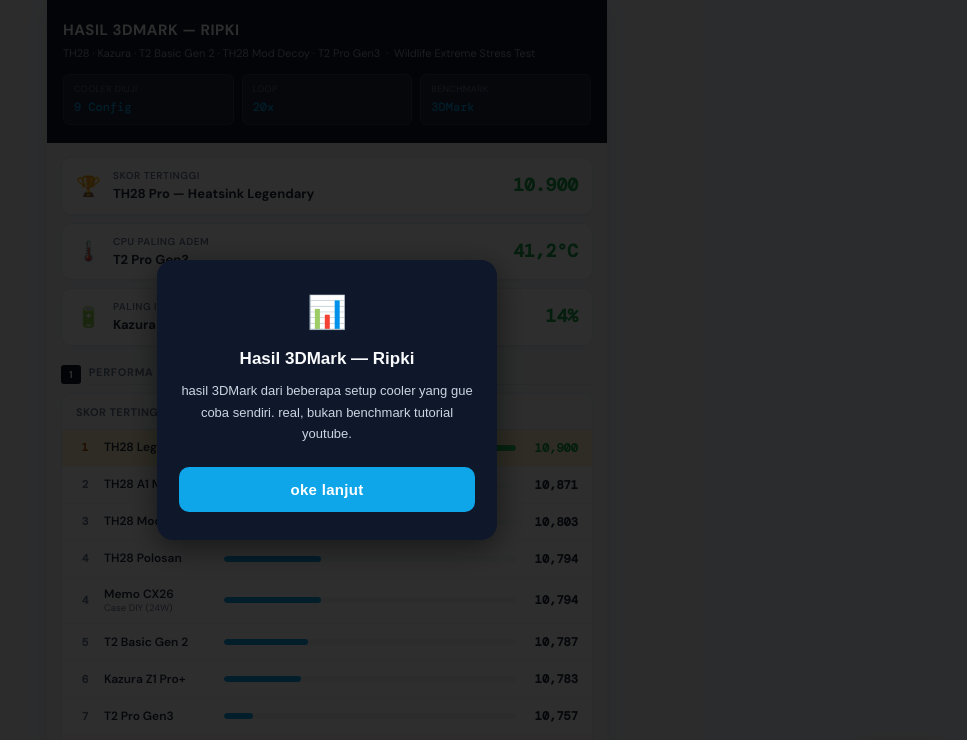
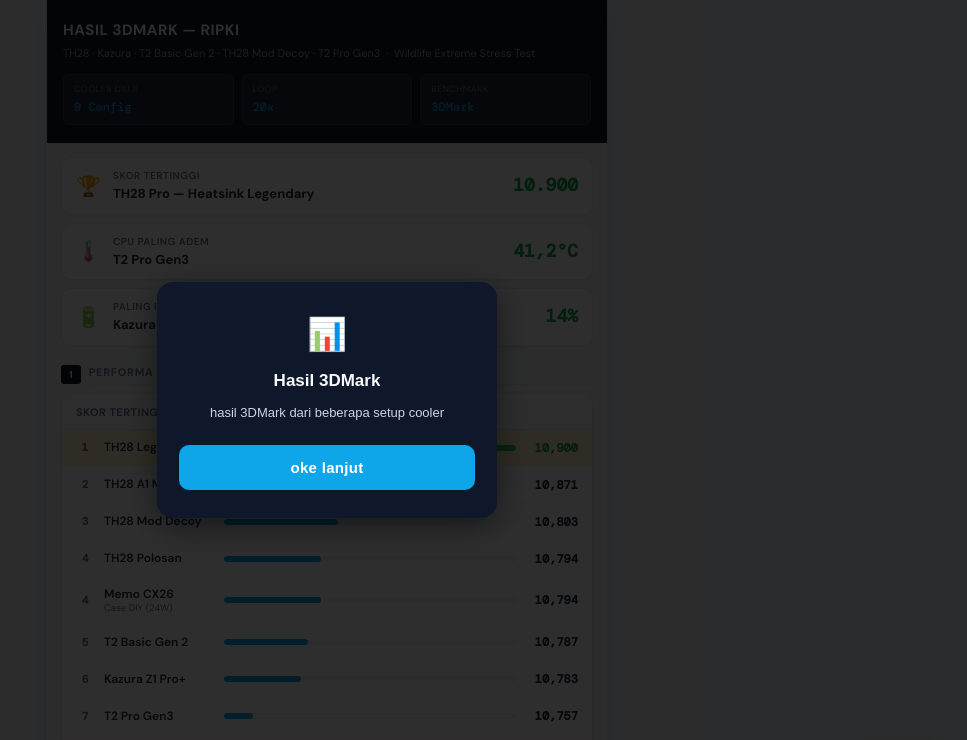
Before and after one commit to RIFQIBOTZ/3dmark, a plain HTML site: page index.html in a window 1280 px wide. Shown: the top 740 px of the page, without its empty margins (313-1280 px from the left). Drawn offline with nearby package versions, Linux system fonts and the light colour scheme.

Commit message:
rename text

```diff
--- a/index.html
+++ b/index.html
@@ -224,10 +224,10 @@ body {
         icon.textContent = "📊";
         var title = document.createElement("h2");
         title.style.cssText = "font-size:17px;font-weight:700;margin:0 0 10px;line-height:1.3";
-        title.textContent = "Hasil 3DMark — Ripki";
+        title.textContent = "Hasil 3DMark";
         var desc = document.createElement("p");
         desc.style.cssText = "font-size:13px;line-height:1.65;color:#cbd5e1;margin:0 0 22px";
-        desc.textContent = "hasil 3DMark dari beberapa setup cooler yang gue coba sendiri. real, bukan benchmark tutorial youtube.";
+        desc.textContent = "hasil 3DMark dari beberapa setup cooler";
         var btn = document.createElement("button");
         btn.style.cssText = "width:100%;padding:14px;border:none;border-radius:10px;background:#0ea5e9;color:#fff;font-weight:700;font-size:15px;cursor:pointer;letter-spacing:0.3px;";
         btn.textContent = "oke lanjut";
```
